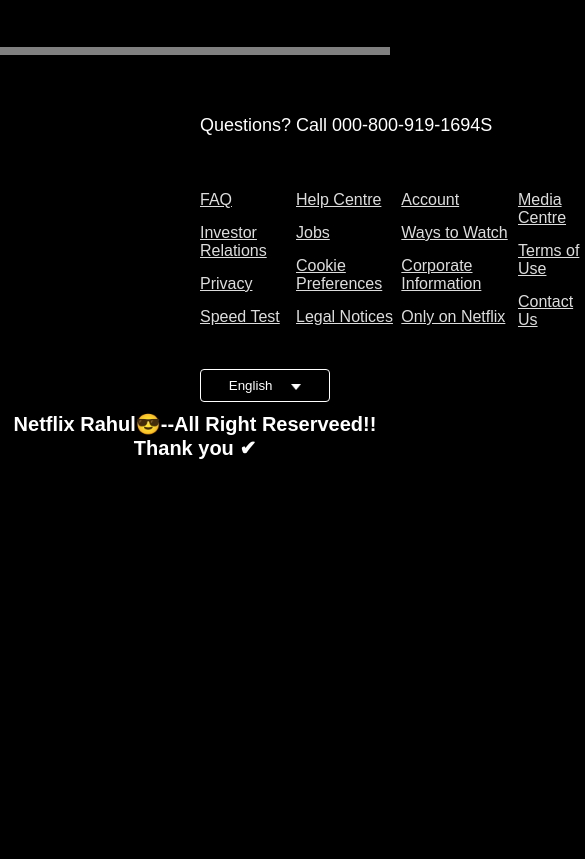
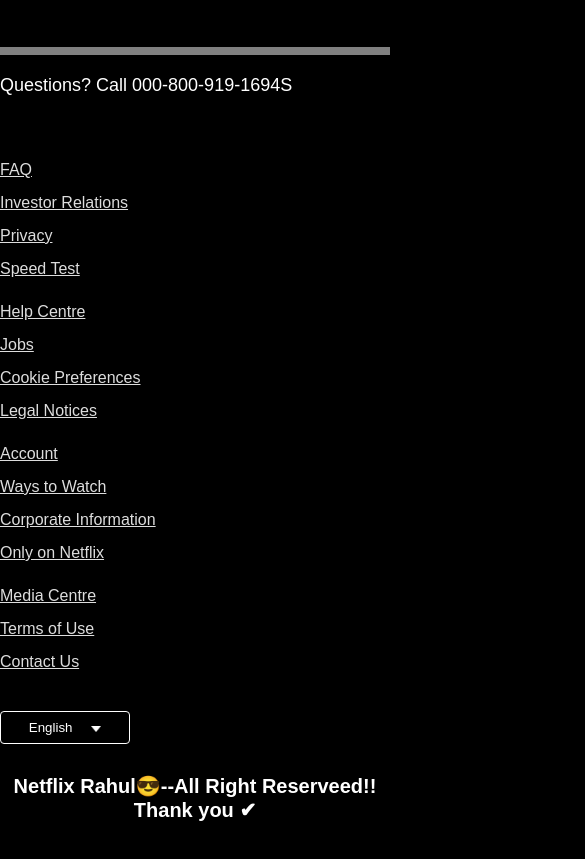
Before and after one commit to Rahulray12/Netflix-Clone, a plain HTML site: page index.html in a window 390 px wide. Shown: the part 4491-5350 px from the top of the page, 585 px wide, since content can reach past the window. Before the commit the page ends 5021 px from the top, so only its background shows below. Drawn offline with Linux system fonts and the light colour scheme.

Commit message:
Update style.css

```diff
--- a/style.css
+++ b/style.css
@@ -342,6 +342,21 @@ footer button {
         margin-right: 0;
     }
 }
+/* Mobile-Friendly Footer */
+@media only screen and (max-width: 768px) {
+    footer {
+        margin: 20px 0;
+        margin-left: 0; /* Remove left margin on smaller screens */
+    }
+
+    .footer-pannellink {
+        flex-direction: column; /* Stack items vertically on smaller screens */
+    }
+
+    ul {
+        margin-top: 10px; /* Adjust spacing between list items */
+    }
+}
 
 
 
```
